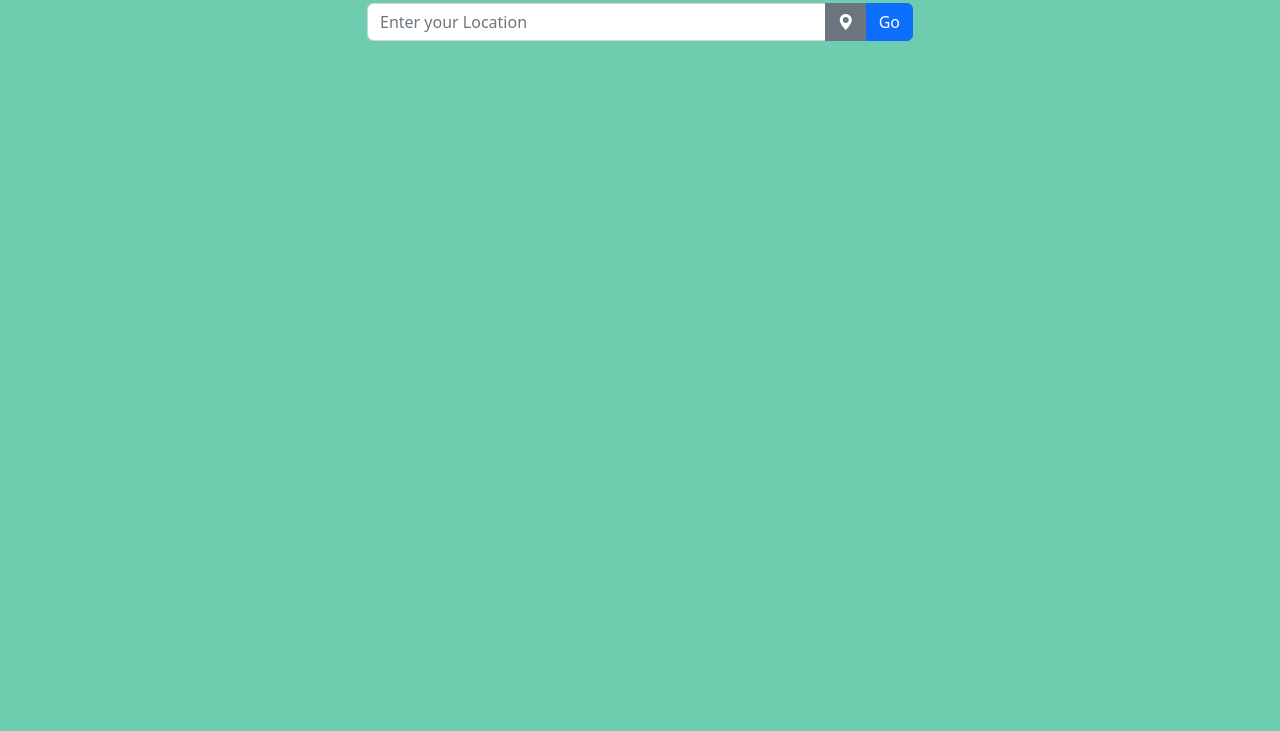
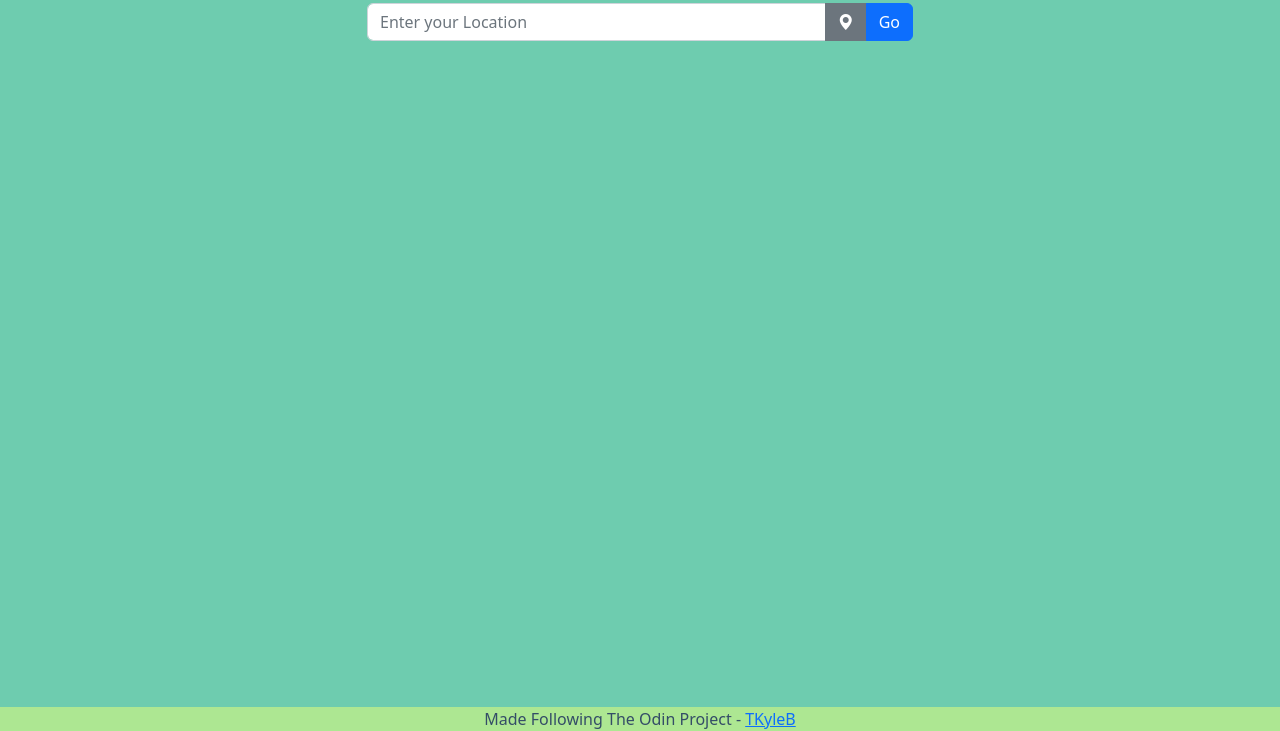
Before and after one commit to TKyleB/weatherCheckApp, a website built with webpack: page dist/index.html in a window 1280 px wide. Shown: the part 69-800 px from the top of the page. Built offline with nearby package versions, Linux system fonts and the light colour scheme; files that its build step writes are made by us from their sources.

Commit message:
Added footer

```diff
--- a/src/style.css
+++ b/src/style.css
@@ -5,3 +5,12 @@ body {
 .main-content {
     background-color: rgb(250, 249, 246);
 }
+
+footer {
+    position: fixed;
+    left: 0;
+    bottom: 0;
+    width: 100%;
+    background-color: rgb(173, 231, 146);
+    text-align: center;
+}
--- a/webpack.config.js
+++ b/webpack.config.js
@@ -4,8 +4,10 @@ module.exports = {
   entry: './src/index.js',
   output: {
     filename: 'main.js',
-    path: path.resolve(__dirname, 'dist'),
-  },
+    path: path.resolve(__dirname, 'dist')
+    },
+    watch: true,
+
   module: {
     rules: [
       {
```
Also changed, not shown: dist/index.html, dist/main.js.
